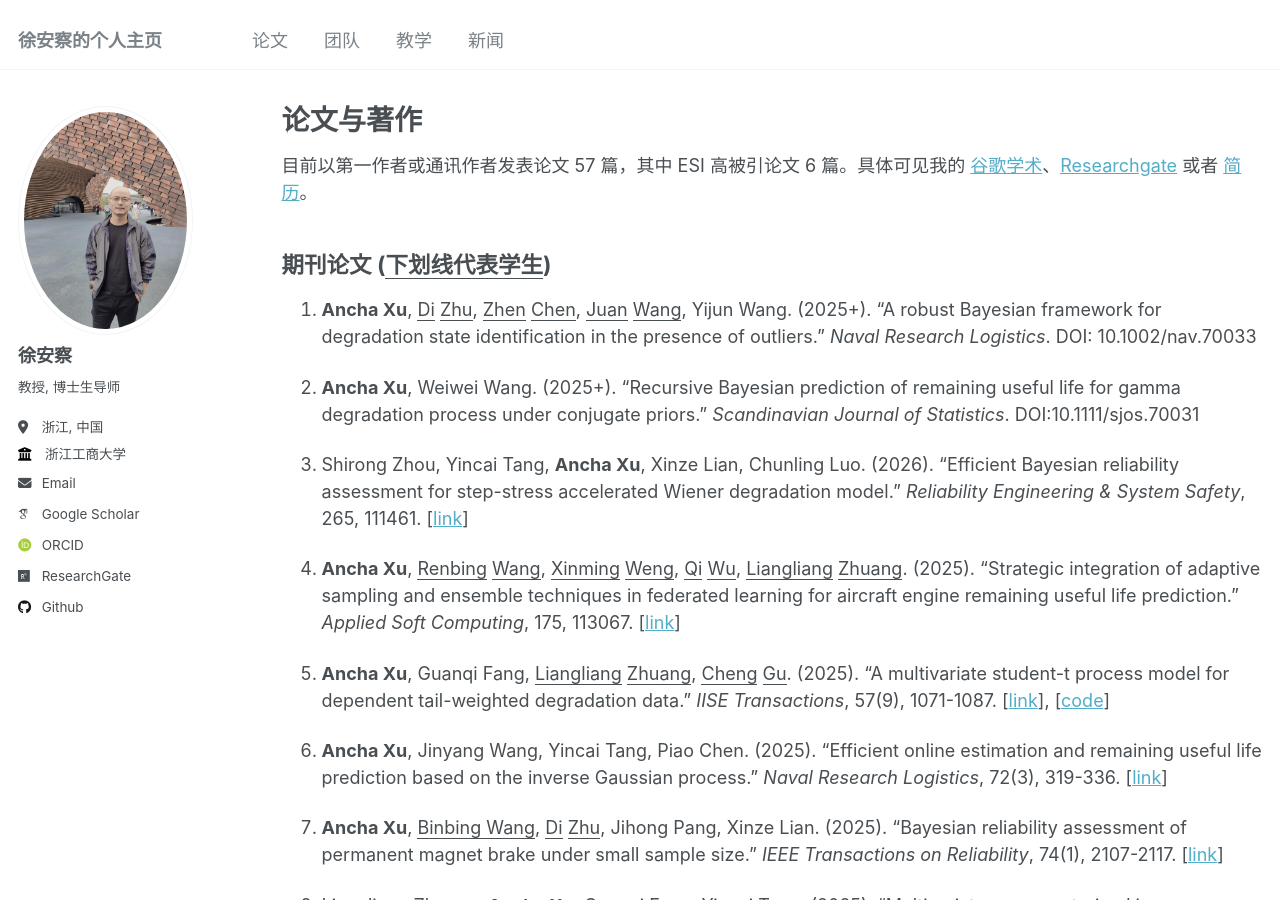
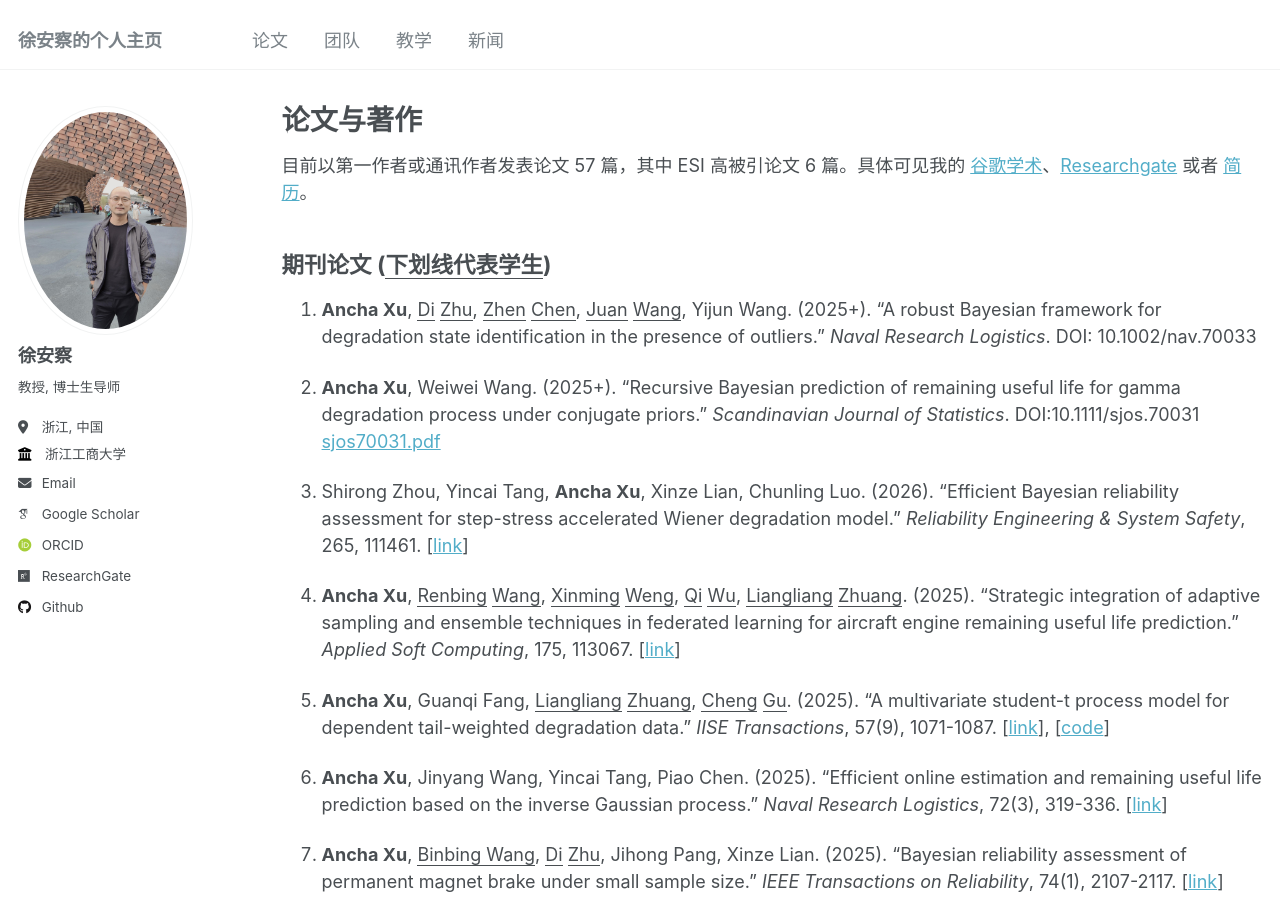
Before and after one commit to XU-ANCHA/XU-ANCHA.github.io, a Jekyll site: the page built from _pages/publications.md, in a window 1280 px wide and 900 px high. Built offline with Jekyll 4.4.1, drawn with Linux system fonts in a browser that asks for light colours; some web fonts are replaced.

Commit message:
Update publications.md

```diff
--- a/_pages/publications.md
+++ b/_pages/publications.md
@@ -12,7 +12,8 @@ author_profile: true
 
 1. **Ancha Xu**, <u>Di</u> <u>Zhu</u>, <u>Zhen</u> <u>Chen</u>, <u>Juan</u> <u>Wang</u>, Yijun Wang. (2025+). "A robust Bayesian framework for degradation state identification in the presence of outliers." *Naval Research Logistics*. DOI: 10.1002/nav.70033
 
-1. **Ancha Xu**, Weiwei Wang. (2025+). "Recursive Bayesian prediction of remaining useful life for gamma degradation process under conjugate priors." *Scandinavian Journal of Statistics*. DOI:10.1111/sjos.70031
+1. **Ancha Xu**, Weiwei Wang. (2025+). "Recursive Bayesian prediction of remaining useful life for gamma degradation process under conjugate priors." *Scandinavian Journal of Statistics*. DOI:10.1111/sjos.70031 [sjos70031.pdf](https://github.com/user-attachments/files/23430360/sjos70031.pdf)
+
 
 1. Shirong Zhou, Yincai Tang, **Ancha Xu**, Xinze Lian, Chunling Luo. (2026). "Efficient Bayesian reliability assessment for step-stress accelerated Wiener degradation model." *Reliability Engineering & System Safety*, 265, 111461. [<a href="https://doi.org/10.1016/j.ress.2025.111461">link</a>]
 
```
